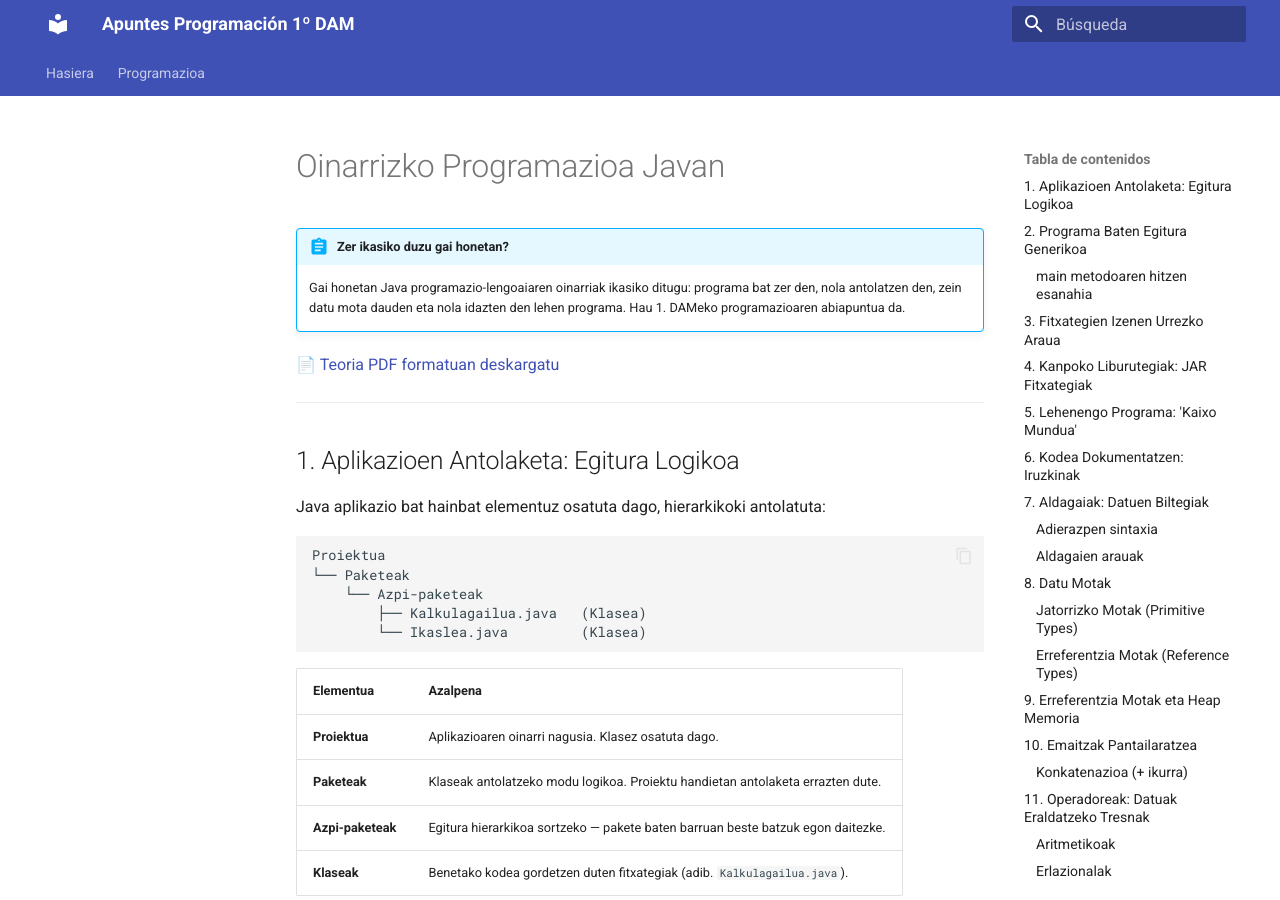
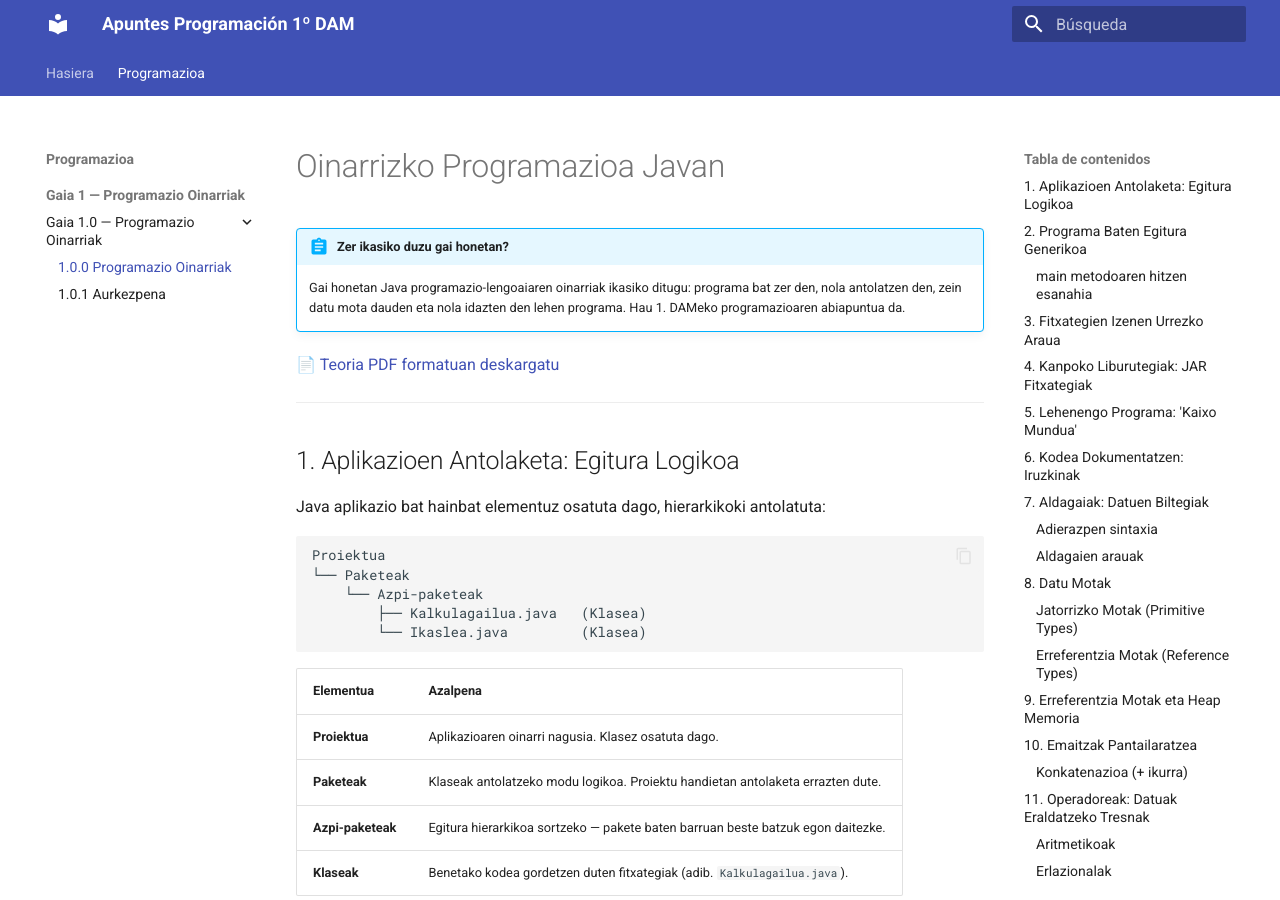
Before and after one commit to RomanOlea/apuntes-programacion, an MkDocs documentation site: the page built from docs/programazioa/gaia1/programazio-oinarriak.md, in a window 1280 px wide and 900 px high. Built offline with MkDocs 1.6.1 and Material for MkDocs 9.7.7, drawn with Linux system fonts in a browser that asks for light colours; some of the changed lines change nothing that is shown.

Commit message:
Update mkdocs.yml

```diff
--- a/mkdocs.yml
+++ b/mkdocs.yml
@@ -25,5 +25,5 @@ nav:
   - Programazioa:
     - Gaia 1 — Programazio Oinarriak:
       - Gaia 1.0 — Programazio Oinarriak:
-        - 1.0.0 Programazio Oinarriak: programazioa/gaia1/tema0-programazio-oinarriak.md
+        - 1.0.0 Programazio Oinarriak: programazioa/gaia1/programazio-oinarriak.md
         - 1.0.1 Aurkezpena: programazioa/gaia1/aurkezpena.md
```
